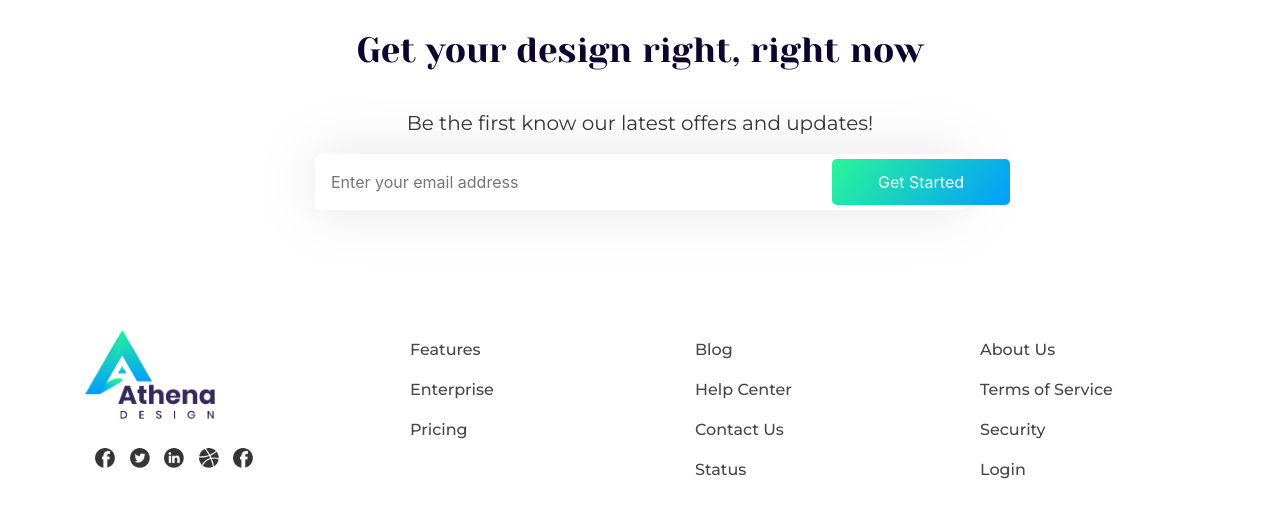
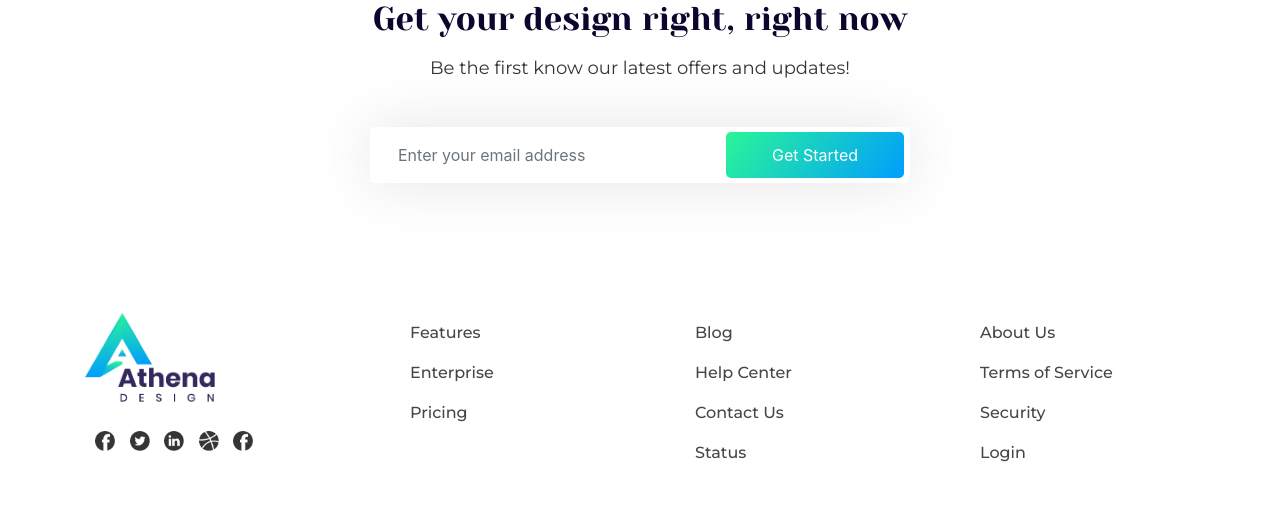
Before and after one commit to sayemsarkar123/athena-design, a plain HTML site: page index.html in a window 1280 px wide. Drawn offline with Linux system fonts and the light colour scheme.

Commit message:
offer section done

```diff
--- a/css/style.css
+++ b/css/style.css
@@ -1,31 +1,31 @@
-.footer-title {
-    font-size: 35px;
-    line-height: 100px;
+.updates-title {
+    font-size: 33px;
     color: #0d052e;
     font-weight: 400;
     font-family: "Yeseva One";
     text-align: center;
+    margin-bottom: 15px;
 }
 
-.footer-para {
-    font-size: 20px;
+.updates-para {
+    font-size: 18px;
     color: #353535;
     font-weight: 400;
     font-family: "Montserrat";
     text-align: center;
+    margin-bottom: 45px;
 }
 
-.footer-input {
-    border-radius: 5px;
-    filter: drop-shadow(0 0 28.5px rgba(0, 0, 0, 0.1));
-    background-color: #ffffff;
-    padding: 16px;
-    width: 650px;
+.updates-input {
+    filter: drop-shadow(0 0 28.5px rgba(0, 0, 0, 0.1)) !important;
+    background-color: #ffffff !important;
+    padding: 28px !important;
     outline: none;
     border: none;
+    position: relative;
 }
 
-.footer-btn {
+.updates-btn {
     width: 178px;
     height: 46px;
     border-radius: 5px;
@@ -34,21 +34,17 @@
     outline: none;
     border: none;
     position: absolute;
-    right: 270px;
-    margin-top: 5px;
+    right: 21px;
+    margin-top: -51px;
 }
 
-.footer-btn:focus {
+.updates-btn:focus {
     outline: none;
     border: 2px solid rgb(21, 140, 249);
 }
 
-.footer-form-control {
-    text-align: center;
-}
-
-.footer-bottom {
-    margin-top: 120px;
+.offers-container {
+    margin-bottom: 130px;
 }
 
 .footer-logo {
--- a/index.html
+++ b/index.html
@@ -33,20 +33,24 @@
   <!-- End Pricing Section -->
 
   <!-- Start Offers & Updates Section -->
+  <section class="offers-container">
+    <div class="container">
+      <div class="row">
+        <div class="col-md-6 mx-auto">
+          <form action="">
+            <h1 class="updates-title">Get your design right, right now</h1>
+            <p class="updates-para">Be the first know our latest offers and updates!</p>
+            <input placeholder="Enter your email address" class="form-control updates-input" type="text">
+            <button class="updates-btn">Get Started</button>
+          </form>
+        </div>
+      </div>
+    </div>
+  </section>
   <!-- End Offers & Updates Section -->
 
   <!-- Start Footer Section -->
   <footer class="container">
-    <section>
-      <h1 class="footer-title">Get your design right, right now</h1>
-      <p class="footer-para">Be the first know our latest offers and updates!</p>
-      <div class="footer-form-control">
-        <form action="#">
-          <input placeholder="Enter your email address" class="footer-input" type="text">
-          <button class="footer-btn">Get Started</button>
-        </form>
-      </div>
-    </section>
     <section class="footer-bottom">
       <div class="row">
         <div class="col-md-3">
```
